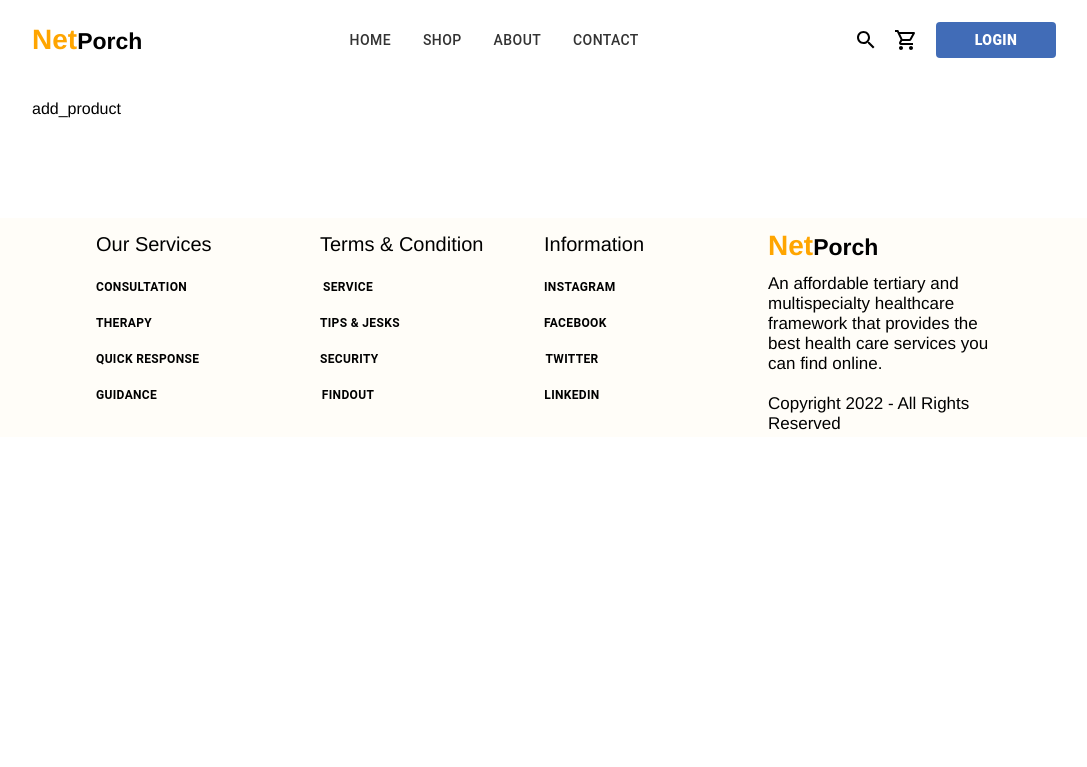
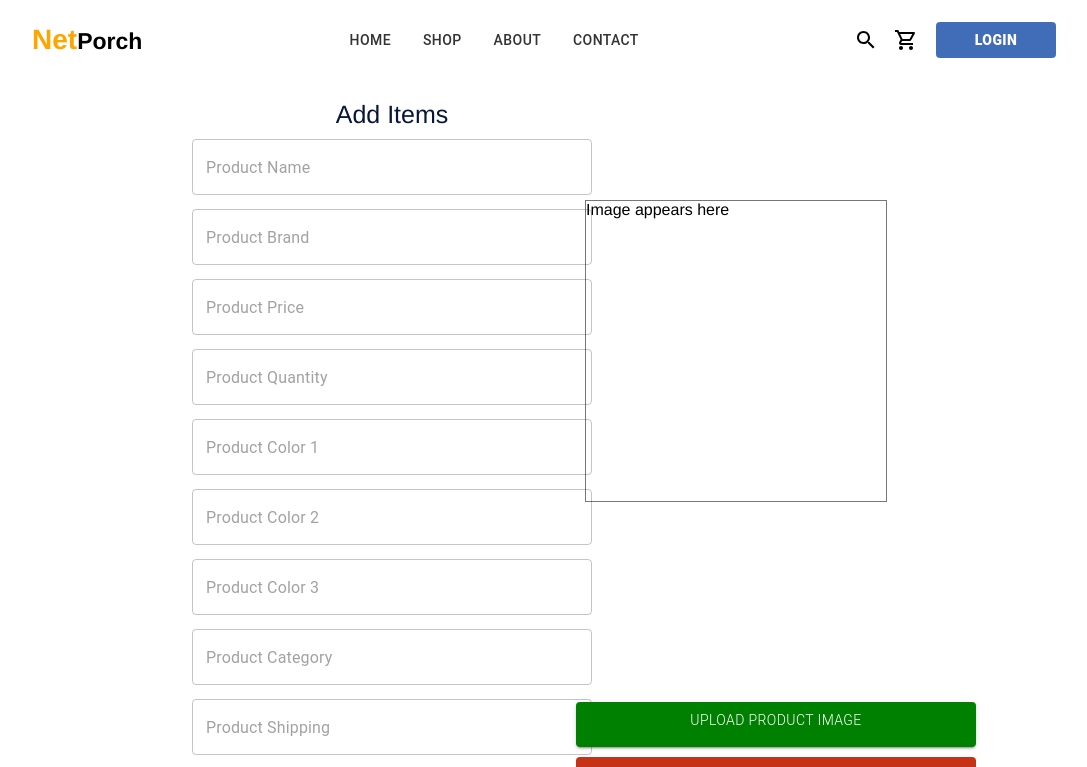
Before and after one commit to boskitech/neekseats, a React (Create React App) app: page /addproduct in a window 1280 px wide. Shown: the top 767 px of the page, without its empty margins (96-1183 px from the left). Built offline with nearby package versions, Linux system fonts and the light colour scheme.

Commit message:
added dashboard

```diff
--- a/src/pages/dashboard/AddProduct.js
+++ b/src/pages/dashboard/AddProduct.js
@@ -1,24 +1,250 @@
+import { Button, Grid, TextField } from "@mui/material";
 import { styled } from "@mui/system";
+// import AddIcon from "@mui/icons-material/Add";
+import { useCallback, useState } from "react";
 import React from "react";
+import axios from "axios";
 
-const AddProduct = () => {
-  const AddProductBody = styled("div")(({ theme }) => ({
-    width: "70%",
+const StyledGridLoginSideDiv = styled(Grid)(({ theme }) => ({
+  width: "100%",
+  height: "auto",
   margin: "100px auto",
-    [theme.breakpoints.up("xl")]: {
-      width: "60%",
-    },
-    [theme.breakpoints.down("xl")]: {
-      width: "80%",
-    },
-    [theme.breakpoints.down("lg")]: {
-      width: "90%",
-    },
+  display: "flex",
+  justifyContent: "center",
   [theme.breakpoints.down("md")]: {
     width: "90%",
+    display: "block",
+    height: "auto",
+    marginTop: "100px",
   },
 }));
-  return <AddProductBody>add_product</AddProductBody>;
+
+const StyledGridLoginHeader = styled("div")(({ theme }) => ({
+  fontSize: "20px",
+  margin: "0px 0px",
+  color: "#07163a",
+  textAlign: "center",
+  fontWeight: 500,
+  [theme.breakpoints.down("md")]: {
+    margin: "0px 0px",
+  },
+}));
+
+const StyledGridLoginInput = styled(TextField)(({ theme }) => ({
+  width: "400px",
+  height: "50px",
+  margin: "10px auto",
+  fontSize: "14px",
+  backgoundColor: "white",
+  [theme.breakpoints.down("md")]: {
+    width: "100%",
+  },
+}));
+
+const StyledGridLoginButton = styled(Button)(({ theme }) => ({
+  display: "block",
+  width: "400px",
+  height: "45px",
+  backgroundColor: "#c73217",
+  color: "white",
+  margin: "10px auto",
+  fontWeight: 600,
+  "&:hover": { backgroundColor: "#2f53a5", color: "white" },
+  [theme.breakpoints.down("md")]: {
+    width: "100%",
+  },
+}));
+
+const StyledImageView = styled("div")({
+  width: "300px",
+  height: "300px",
+  margin: "200px auto",
+  border: "1px solid #777",
+});
+
+const StyledImg = styled("img")({
+  width: "300px",
+  height: "300px",
+});
+
+const AddProduct = React.memo(() => {
+  const [ProductImage, setProductImage] = useState("");
+  const [productName, setProductName] = useState("");
+  const [productPrice, setProductPrice] = useState("");
+  const [productBrand, setProductBrand] = useState("");
+  const [productQuantity, setProductQuantity] = useState("");
+  const [productCategory, setProductCategory] = useState("");
+  const [productShipping, setProductShipping] = useState("");
+  const [productColor1, setProductColor1] = useState("");
+  const [productColor2, setProductColor2] = useState("");
+  const [productColor3, setProductColor3] = useState("");
+  const [productDescription, setProductDescription] = useState("");
+
+  const imageChange = useCallback((e) => {
+    if (e.target.files && e.target.files.length > 0) {
+      setProductImage(e.target.files[0]);
+    }
+  }, []);
+
+  const handleSubmit = () => {
+    const formData = new FormData();
+    const productData = {
+      productName: productName,
+      productPrice: productPrice,
+      productShipping: productShipping,
+      productBrand: productBrand,
+      productColor: { productColor1, productColor2, productColor3 },
+      productCategory: productCategory,
+      productQuantity: productQuantity,
+      productImage: "",
+      productDescription: productDescription,
     };
 
+    formData.append("productImage", ProductImage);
+    formData.append("meta", JSON.stringify(productData));
+
+    axios
+      .post("http://localhost:5200/api/product/", formData, {})
+      .then((res) => console.log(res))
+      .catch((err) => console.log(err));
+
+    console.log(productData);
+  };
+
+  return (
+    <Grid
+      container
+      display="flex"
+      justifyContent="space-around"
+      sx={{ width: "60%", margin: "auto" }}
+      data-aos="fade-left"
+    >
+      <Grid item md={5} xs={12}>
+        <StyledGridLoginSideDiv
+          container
+          direction="column"
+          display="flex"
+          justifyContent="center"
+        >
+          <Grid item>
+            <StyledGridLoginHeader sx={{ fontSize: "25px" }}>
+              Add Items
+            </StyledGridLoginHeader>
+          </Grid>
+          <Grid sx={{ margin: "auto" }} item>
+            <StyledGridLoginInput
+              placeholder="Product Name"
+              value={productName}
+              onChange={useCallback((e) => {
+                setProductName(e.target.value);
+              }, [])}
+            />
+          </Grid>
+          <Grid sx={{ margin: "auto" }} item>
+            <StyledGridLoginInput
+              placeholder="Product Brand"
+              onChange={useCallback((e) => {
+                setProductBrand(e.target.value);
+              }, [])}
+            />
+          </Grid>
+          <Grid sx={{ margin: "auto" }} item>
+            <StyledGridLoginInput
+              placeholder="Product Price"
+              onChange={useCallback((e) => {
+                setProductPrice(e.target.value);
+              }, [])}
+            />
+          </Grid>
+          <Grid sx={{ margin: "auto" }} item>
+            <StyledGridLoginInput
+              placeholder="Product Quantity"
+              onChange={useCallback((e) => {
+                setProductQuantity(e.target.value);
+              }, [])}
+            />
+          </Grid>
+          <Grid sx={{ margin: "auto" }} item>
+            <StyledGridLoginInput
+              placeholder="Product Color 1"
+              onChange={useCallback((e) => {
+                setProductColor1(e.target.value);
+              }, [])}
+            />
+          </Grid>
+          <Grid sx={{ margin: "auto" }} item>
+            <StyledGridLoginInput
+              placeholder="Product Color 2"
+              onChange={useCallback((e) => {
+                setProductColor2(e.target.value);
+              }, [])}
+            />
+          </Grid>
+          <Grid sx={{ margin: "auto" }} item>
+            <StyledGridLoginInput
+              placeholder="Product Color 3"
+              onChange={useCallback((e) => {
+                setProductColor3(e.target.value);
+              }, [])}
+            />
+          </Grid>
+          <Grid sx={{ margin: "auto" }} item>
+            <StyledGridLoginInput
+              placeholder="Product Category"
+              onChange={useCallback((e) => {
+                setProductCategory(e.target.value);
+              }, [])}
+            />
+          </Grid>
+          <Grid sx={{ margin: "auto" }} item>
+            <StyledGridLoginInput
+              placeholder="Product Shipping"
+              onChange={useCallback((e) => {
+                setProductShipping(e.target.value);
+              }, [])}
+            />
+          </Grid>
+          <Grid sx={{ margin: "auto" }} item>
+            <StyledGridLoginInput
+              placeholder="Product Description"
+              multiline
+              value={productDescription}
+              rows={4}
+              onChange={useCallback((e) => {
+                setProductDescription(e.target.value);
+              }, [])}
+            />
+          </Grid>
+        </StyledGridLoginSideDiv>
+      </Grid>
+      <Grid item md={5} xs={12}>
+        <StyledImageView>
+          {ProductImage && (
+            <StyledImg
+              src={URL.createObjectURL(ProductImage)}
+              alt="display tag"
+            />
+          )}
+          {!ProductImage && "Image appears here"}
+        </StyledImageView>
+        <StyledGridLoginButton
+          sx={{
+            backgroundColor: "green",
+            textAlign: "center",
+            fontWeight: 300,
+          }}
+          variant="contained"
+          component="label"
+        >
+          Upload product image
+          <input type="file" accept="image" hidden onChange={imageChange} />
+        </StyledGridLoginButton>
+        <StyledGridLoginButton onClick={handleSubmit}>
+          Add Product
+        </StyledGridLoginButton>
+      </Grid>
+    </Grid>
+  );
+});
+
 export default AddProduct;
```
Lines whose indentation alone changed are shown as unchanged.
